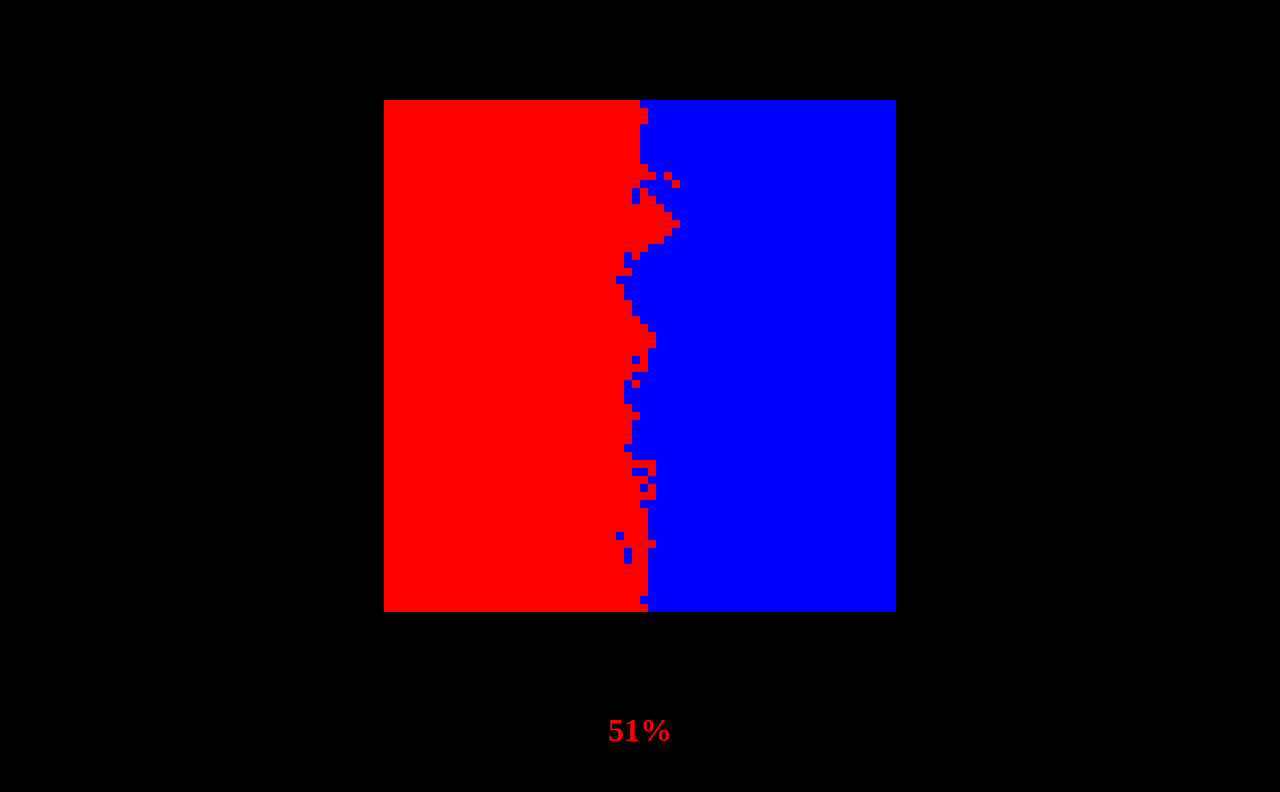
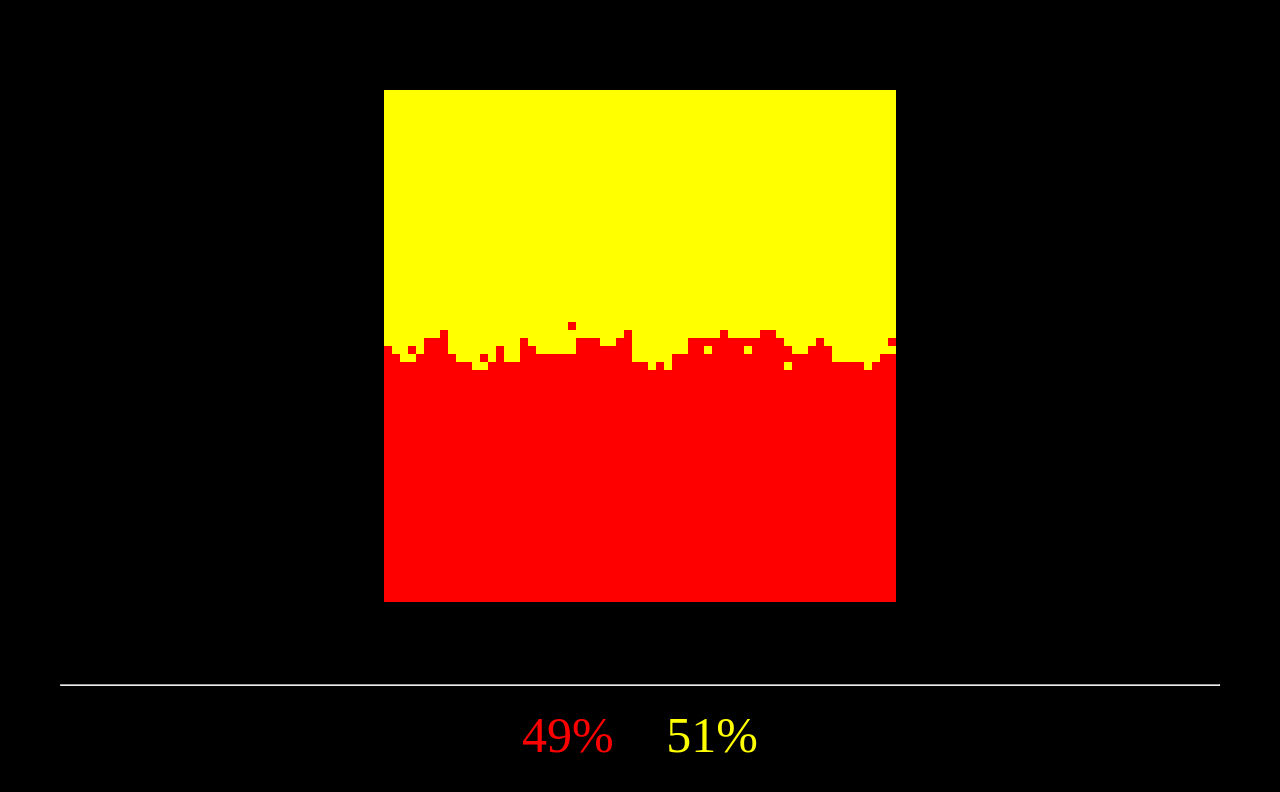
Before and after one commit to LeonhardTissen/pixelFight, a plain HTML site: page index.html in a window 1280 px wide. Drawn offline with Linux system fonts and the light colour scheme; animation ran at ten frames a second.

Commit message:
Hash, better layout

```diff
--- a/index.html
+++ b/index.html
@@ -3,10 +3,19 @@
 <head>
     <meta charset='utf-8'>
     <title>PixelFight</title>
+    <style>
+        * {
+            margin: 20px;
+            font-size:50px;
+            text-align: center;
+        }
+    </style>
 </head>
 <body style="background-color:black;">
-    <canvas id="screen" style="width:512px;height:512px;image-rendering:pixelated;background-color:blue;margin:100px auto;display:block;"></canvas>
-    <h1 id="count" style="color:red;text-align:center"></h1>
+    <canvas id="screen" style="width:512px;height:512px;image-rendering:pixelated;background-color:yellow;margin:50px;display:inline-block;"></canvas>
+    <hr>
+    <span id="counta" style="color:red;"></span>
+    <span id="countb" style="color:yellow;"></span>
     <script src='main.js'></script>
 </body>
 </html>
--- a/main.js
+++ b/main.js
@@ -1,6 +1,8 @@
 const cvs = document.getElementById('screen');
-const count = document.getElementById('count');
-const s = 64
+const counta = document.getElementById('counta');
+const countb = document.getElementById('countb');
+const hash = parseInt(location.hash.replace('#',''))
+const s = (hash > 0 ? hash : 64)
 cvs.width = cvs.height = s;
 const ctx = cvs.getContext('2d');
 
@@ -8,7 +10,7 @@ const pixels = Array(s).fill().map(() => Array(s).fill(0));
 
 for (let y = 0; y < s; y ++) {
     for (let x = 0; x < s; x ++) {
-        if (x < s / 2) {
+        if (y >= s / 2) {
             pixels[x][y] = 1;
         }
     };
@@ -22,12 +24,18 @@ const a = [
 ]
 
 let t = 0;
+let over = false;
 function tick() {
+    if (over) {
+        alert("End")
+        return;
+    }
     t ++;
 
     // fight
     let things_changed = 0;
-    while (things_changed < 5) {
+    let nothing_happened = 0;
+    while (things_changed < 5 && nothing_happened < 10000) {
         const rx = Math.floor(Math.random() * (s - 2)) + 1;
         const ry = Math.floor(Math.random() * (s - 2)) + 1;
 
@@ -45,8 +53,14 @@ function tick() {
             if (pixels[rx + d[0]][ry + d[1]] !== victim) {
                 pixels[rx + d[0]][ry + d[1]] = victim;
                 things_changed ++;
+                nothing_happened = 0;
+            } else {
+                nothing_happened ++;
             }
         }
+    }
+    if (nothing_happened == 10000) {
+        over = true;
     }
 
     // render
@@ -63,14 +77,8 @@ function tick() {
     };
 
     const percentage = Math.round(red_pixels / (s * s) * 100);
-    if (percentage < 50) {
-        count.style.color = 'blue';
-    } else if (percentage > 50) {
-        count.style.color = 'red';
-    } else {
-        count.style.color = 'white';
-    }
-    count.innerText = percentage + "%"
+    counta.innerText = percentage + '%';
+    countb.innerText = 100 - percentage + '%';
 
     window.requestAnimationFrame(tick);
 }
```
